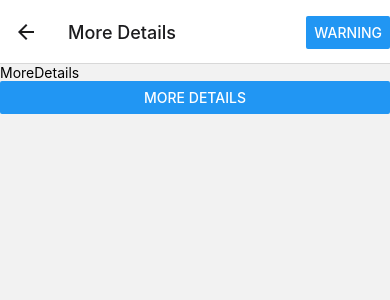
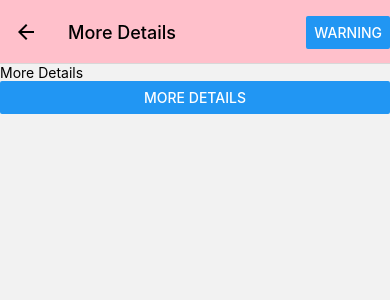
Before and after one commit to ShinLiX/fall2024_5520, a React Native app in the folder my_project/: screen /Details in a window 390 px wide. Shown: the top 300 px of the page. Built offline with nearby package versions, Linux system fonts and the light colour scheme.

Commit message:
add a screen options to apply same styling for headers of all screens

```diff
--- a/my_project/App.js
+++ b/my_project/App.js
@@ -12,7 +12,10 @@ export default function App() {
 
   return (
     <NavigationContainer>
-      <Stack.Navigator initialRouteName="Home">
+      <Stack.Navigator
+      initialRouteName="Home"
+      screenOptions={{headerStyle: {backgroundColor: 'pink'}, headerTintColor: 'black'}}
+      >
         <Stack.Screen name="Home" component={Home}
         options={{title: 'My Home Page',
          headerStyle: {backgroundColor: 'grey'},
--- a/my_project/Components/GoalDetails.js
+++ b/my_project/Components/GoalDetails.js
@@ -1,14 +1,29 @@
-import React from 'react'
+import React, {useState} from 'react'
 import { View, Text, Button } from 'react-native'
 
 
 export default function GoalDetails ({ navigation, route }) {
+
+  const [textColor, setTextColor] = useState("black");
+
+  const handleWarningPress = () => {
+    setTextColor("red");
+    navigation.setOptions({
+        title: "Warning"
+    });
+  }
+  navigation.setOptions({
+    headerRight: () => (
+      <Button title="Warning" onPress={handleWarningPress} />
+    )
+  });
   return (
       <View>
         {route.params? (
-            <Text>GoalDetails {"\n"}Details: {route.params.goal.text}</Text>
-        ):(<Text>MoreDetails</Text>)}
+            <Text textColor={textColor}>GoalDetails {"\n"}Details: {route.params.goal.text}</Text>
+        ):(<Text>More Details</Text>)}
         <Button title="More Details" onPress={()=> navigation.push("Details")} />
+
       </View>
   )
 };
--- a/my_project/Components/GoalItem.js
+++ b/my_project/Components/GoalItem.js
@@ -1,13 +1,15 @@
 import React, {useState} from 'react'
 import { View, Text, StyleSheet, FlatList, Button } from 'react-native'
+import { useNavigation } from '@react-navigation/native';
 
 export default function GoalItem ({goalItem, handleDelete, detailHandler}) {
+  const navigation = useNavigation();
 
   return (
     <View style={styles.scrollView}>
       <Text style={styles.text}>{goalItem.text}</Text>
       <Button title="X" onPress={()=>{handleDelete(goalItem.id)}} color="grey"/>
-      <Button title="i" onPress={()=>{detailHandler(goalItem)}} color="grey"/>
+      <Button title="i" onPress={()=>{navigation.navigate('Details', { goal: goalItem })}} color="grey"/>
     </View>
   );
 }
--- a/my_project/Components/Home.js
+++ b/my_project/Components/Home.js
@@ -38,10 +38,6 @@ export default function Home({ navigation, route }) {
       {text: "No", onPress: () => console.log("deletion cancelled.")}
     ]);
   }
-  function showDetails(goal) {
-    navigation.navigate("Details", {goal});
-    console.log("Goal details: ", goal);
-  }
 
 
 
@@ -72,7 +68,7 @@ export default function Home({ navigation, route }) {
         renderItem={({item}) => {
           console.log(receivedData)
           return (
-            <GoalItem goalItem={item} handleDelete={goalDeleteHandler} detailHandler={showDetails}/>
+            <GoalItem goalItem={item} handleDelete={goalDeleteHandler}/>
           )
         }} />
         <View style={styles.borderText}>
```
